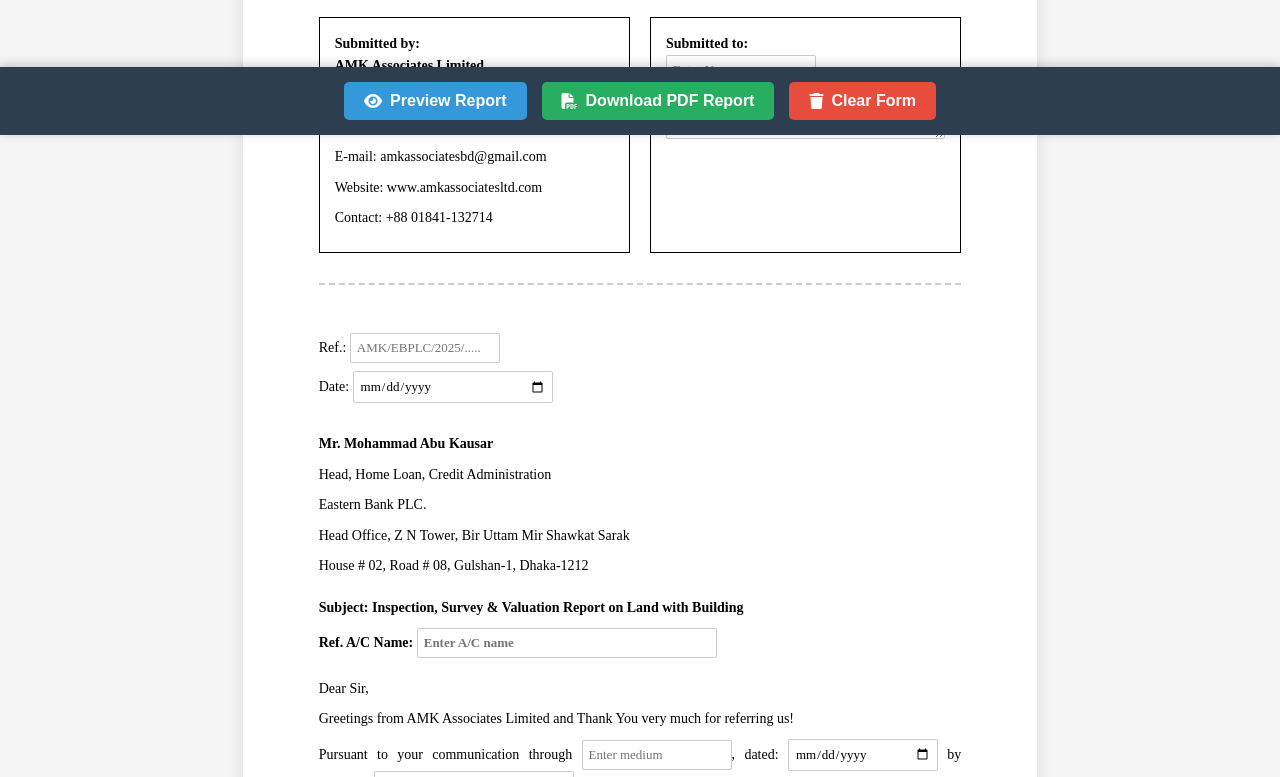
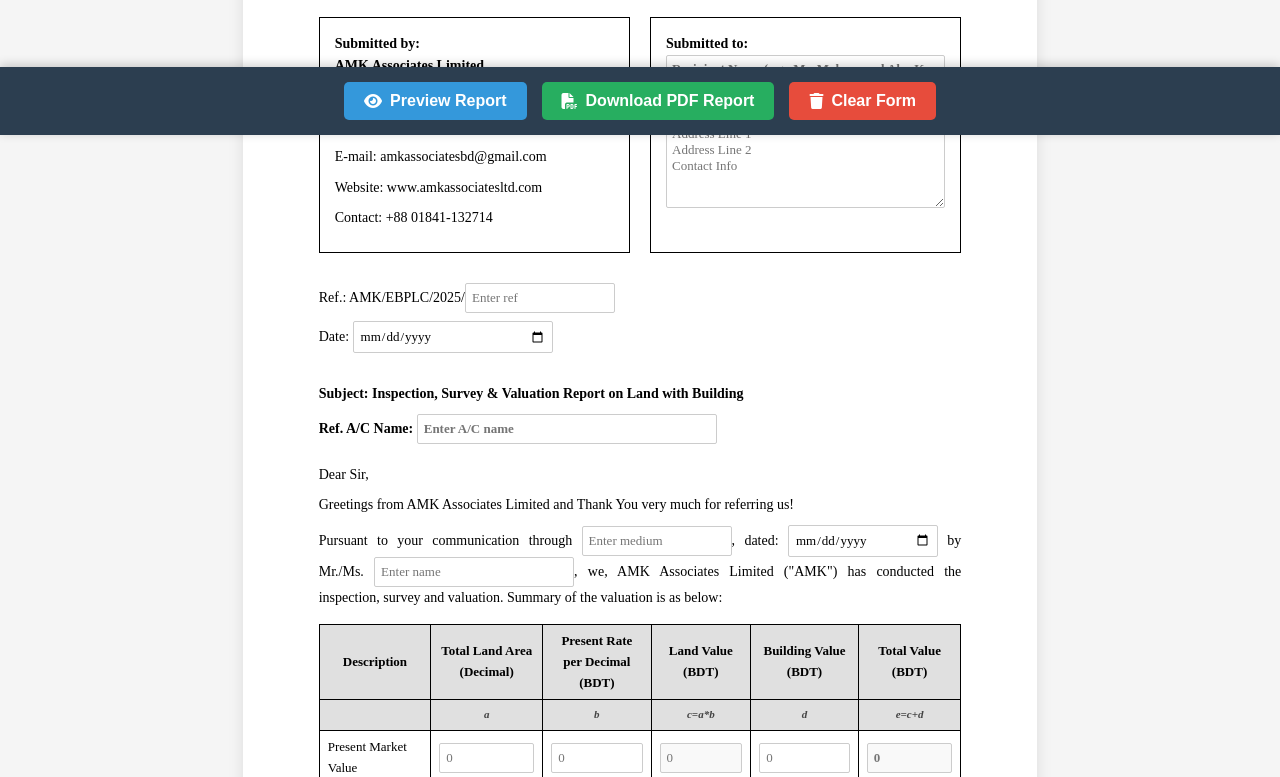
Before and after one commit to nuruzzamanrahat/Report-generator, a plain HTML site: page index.html in a window 1280 px wide. Shown: the part 665-1442 px from the top of the page. Drawn offline with Linux system fonts and the light colour scheme.

Commit message:
Update index.html

```diff
--- a/index.html
+++ b/index.html
@@ -336,27 +336,23 @@
                 <p>Contact: +88 01841-132714</p>
             </div>
 
+            <!-- UPDATED SUBMITTED TO BOX -->
             <div class="address-box">
                 <h3>Submitted to:</h3>
-                <p><strong><input type="text" style="width: 150px; display: inline-block;" placeholder="Enter Name"></strong></p>
-                <p><textarea></textarea></p>
+                <input type="text" id="input-recipient-name" placeholder="Recipient Name (e.g., Mr. Mohammad Abu Kausar)" oninput="syncRecipientData()" style="font-weight: bold; margin-bottom: 5px; border: 1px solid #ccc; padding: 5px; width: 100%;">
+                <textarea id="input-recipient-address" placeholder="Designation&#10;Bank Name&#10;Address Line 1&#10;Address Line 2&#10;Contact Info" oninput="syncRecipientData()" style="height: 120px; width: 100%; border: 1px solid #ccc; padding: 5px; font-family: inherit;"></textarea>
             </div>
         </div>
 
-        <!-- Page Break for PDF -->
-        <div class="page-break"></div>
-
         <div style="margin: 30px 0;">
-            <p>Ref.: <input type="text" style="width: 150px; display: inline-block;" placeholder="AMK/EBPLC/2025/....."></p>
+            <p>Ref.: AMK/EBPLC/2025/<input type="text" style="width: 150px; display: inline-block;" placeholder="Enter ref"></p>
             <p>Date: <input type="date" style="width: 200px; display: inline-block;"></p>
         </div>
 
+        <!-- UPDATED LETTER BODY RECIPIENT SECTION -->
         <div style="margin: 20px 0;">
-            <p><strong>Mr. Mohammad Abu Kausar</strong></p>
-            <p>Head, Home Loan, Credit Administration</p>
-            <p>Eastern Bank PLC.</p>
-            <p>Head Office, Z N Tower, Bir Uttam Mir Shawkat Sarak</p>
-            <p>House # 02, Road # 08, Gulshan-1, Dhaka-1212</p>
+            <p><strong id="output-recipient-name"></strong></p>
+            <p id="output-recipient-address" style="white-space: pre-wrap; margin-top: 0; line-height: 1.4;"></p>
         </div>
 
         <div style="margin: 20px 0;">
@@ -805,7 +801,16 @@
             });
         }
 
-        // --- 2. PREVIEW MODE LOGIC ---
+        // --- 2. SYNC RECIPIENT INFO ---
+        function syncRecipientData() {
+            const nameInput = document.getElementById('input-recipient-name');
+            const addressInput = document.getElementById('input-recipient-address');
+
+            document.getElementById('output-recipient-name').innerText = nameInput.value;
+            document.getElementById('output-recipient-address').innerText = addressInput.value;
+        }
+
+        // --- 3. PREVIEW MODE LOGIC ---
         function togglePreview() {
             const body = document.body;
             const btnPreview = document.getElementById('btn-preview');
@@ -827,7 +832,7 @@
             }
         }
 
-        // --- 3. DOWNLOAD PDF LOGIC ---
+        // --- 4. DOWNLOAD PDF LOGIC ---
         function downloadPDF() {
             const element = document.getElementById('report-content');
 
@@ -896,11 +901,15 @@
             });
         }
 
-        // --- 4. CLEAR FORM LOGIC ---
+        // --- 5. CLEAR FORM LOGIC ---
         function clearForm() {
             if(confirm("Are you sure you want to clear all data?")) {
                 const inputs = document.querySelectorAll("input, textarea, select");
                 inputs.forEach(input => input.value = "");
+
+                // Reset outputs
+                document.getElementById('output-recipient-name').innerText = "";
+                document.getElementById('output-recipient-address').innerText = "";
             }
         }
     </script>
```
